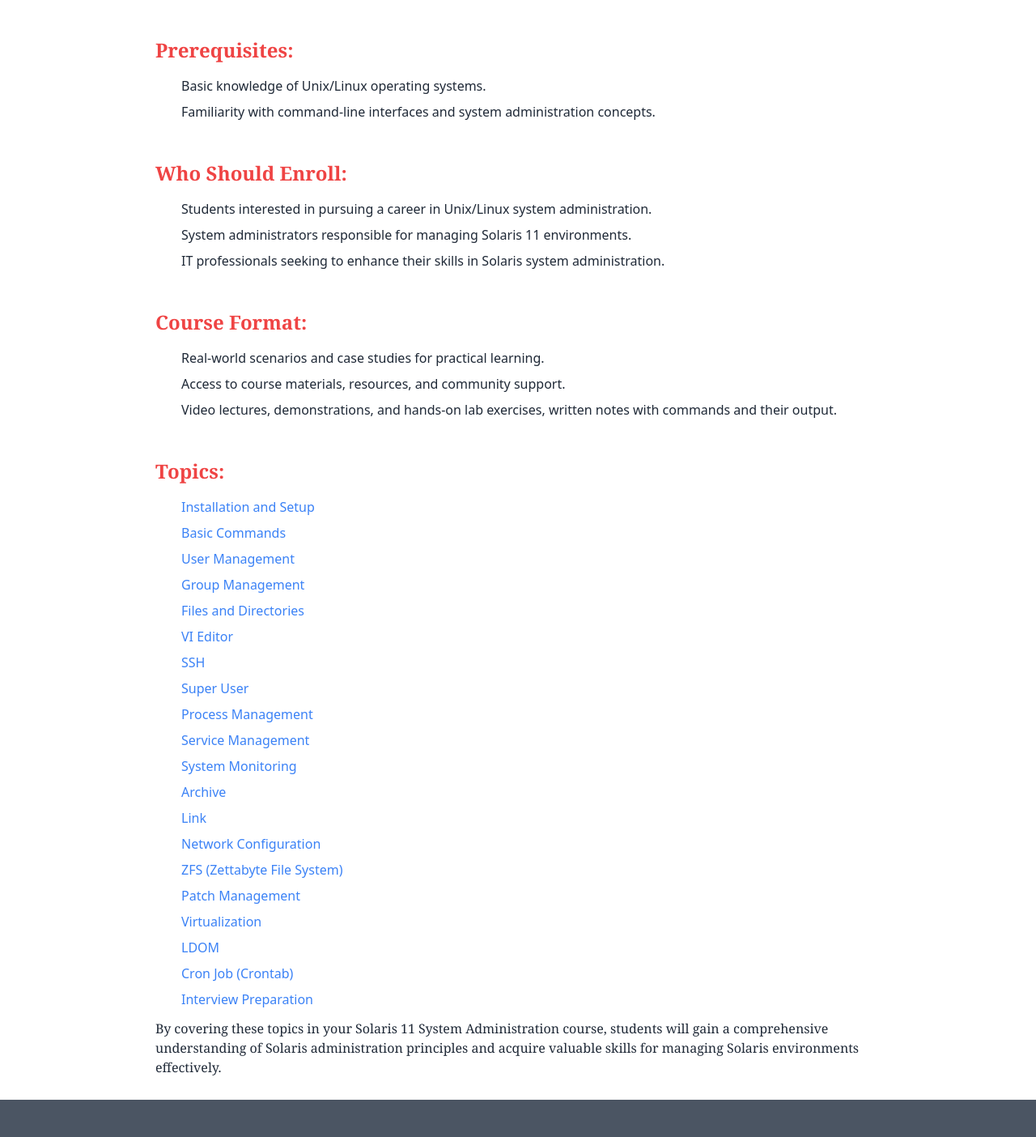
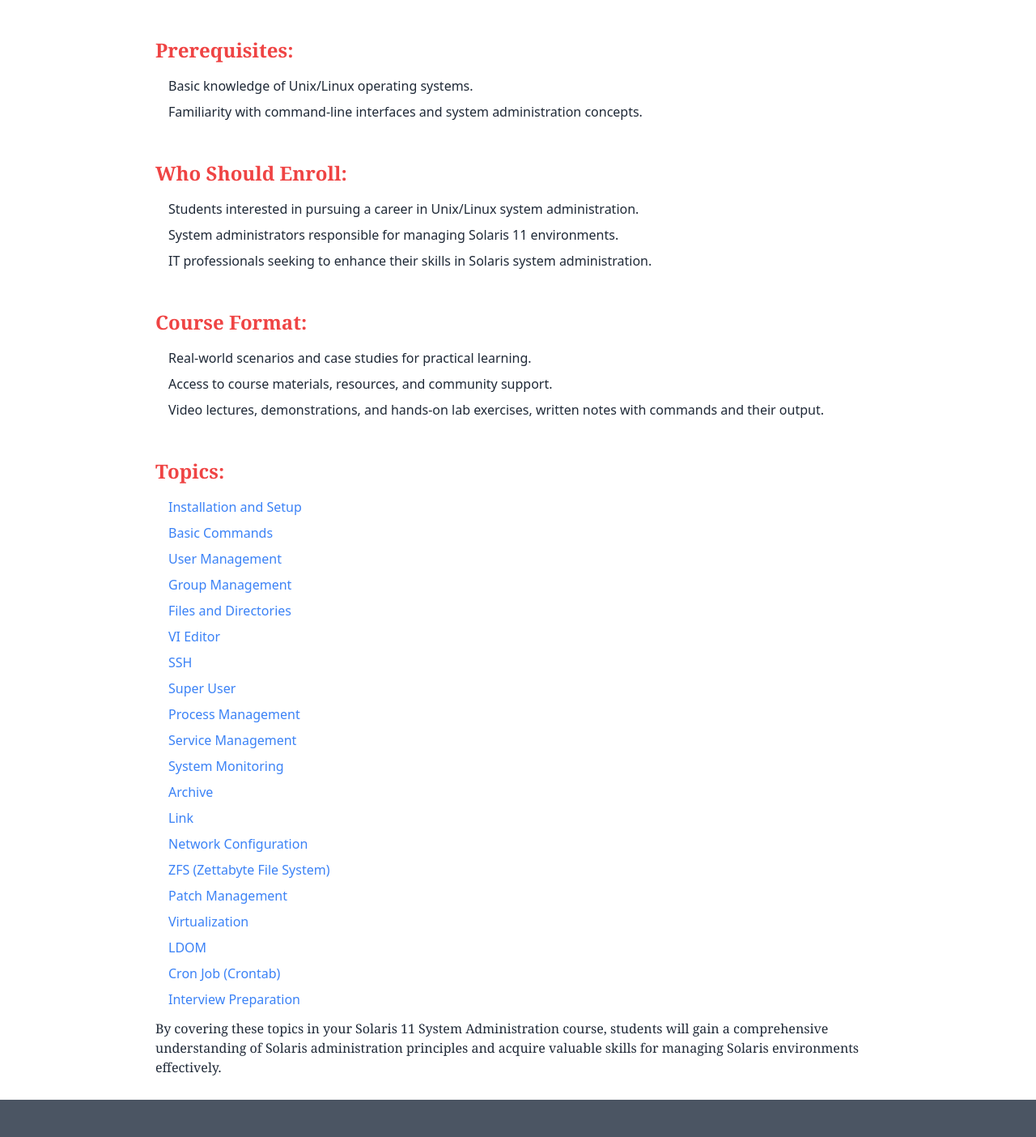
Before and after one commit to mnu4513/devfsadm, a React (Create React App) app: page /course/solaris in a window 1280 px wide. Shown: the part 898-2302 px from the top of the page at 81% size. Built offline with nearby package versions, Linux system fonts and the light colour scheme.

Commit message:
about course pending

```diff
--- a/src/components/solaris/AboutTheCouse.js
+++ b/src/components/solaris/AboutTheCouse.js
@@ -20,7 +20,7 @@ const AboutTheCourse = () => {
 
       {/* Prerequisites */}
       <Subheading text="Prerequisites:" />
-      <ul className='ml-8 mt-2'>
+      <ul className='ml-4 mt-2'>
         <li className='mt-2'>Basic knowledge of Unix/Linux operating systems.</li>
         <li className='mt-2'>Familiarity with command-line interfaces and system administration concepts.</li>
       </ul>
@@ -28,7 +28,7 @@ const AboutTheCourse = () => {
 
       {/* Who Should Enroll */}
       <Subheading text="Who Should Enroll:" />
-      <ul className='ml-8 mt-2'>
+      <ul className='ml-4 mt-2'>
         <li className='mt-2'>Students interested in pursuing a career in Unix/Linux system administration.</li>
         <li className='mt-2'>System administrators responsible for managing Solaris 11 environments.</li>
         <li className='mt-2'>IT professionals seeking to enhance their skills in Solaris system administration.</li>
@@ -37,7 +37,7 @@ const AboutTheCourse = () => {
 
       {/* Course Format */}
       <Subheading text="Course Format:" />
-      <ul className='ml-8 mt-2'>
+      <ul className='ml-4 mt-2'>
         <li className='mt-2'>Real-world scenarios and case studies for practical learning.</li>
         <li className='mt-2'>Access to course materials, resources, and community support.</li>
         <li className='mt-2'>Video lectures, demonstrations, and hands-on lab exercises, written notes with commands and their output.</li>
@@ -46,7 +46,7 @@ const AboutTheCourse = () => {
 
       {/* Course Topics */}
       <Subheading text="Topics:" />
-      <ul className='ml-8 text-blue-500 mt-2'>
+      <ul className='ml-4 text-blue-500 mt-2'>
         <li className='mt-2'>
           <Link to='/course/solaris/installation-and-setup'>Installation and Setup</Link>
         </li>
```
